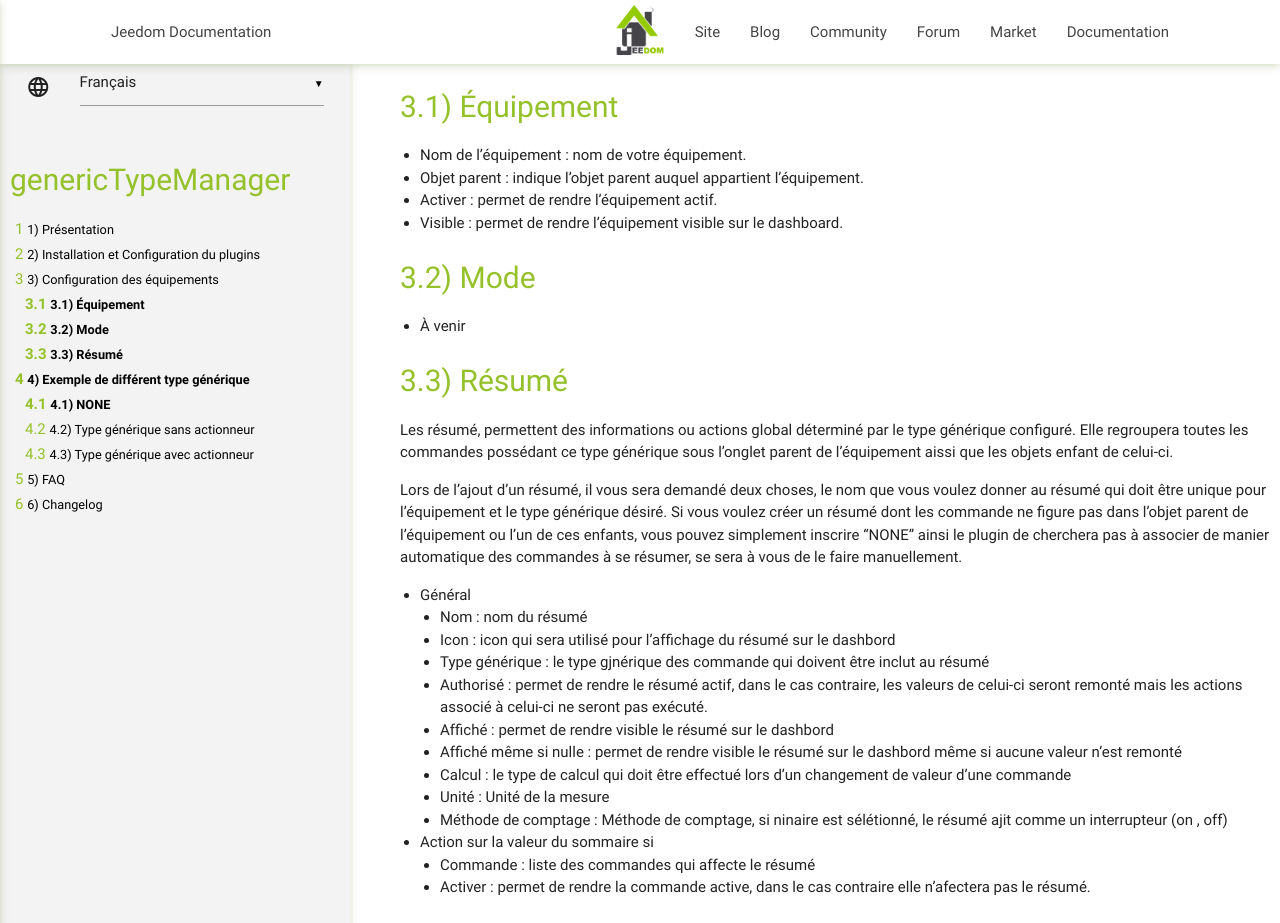
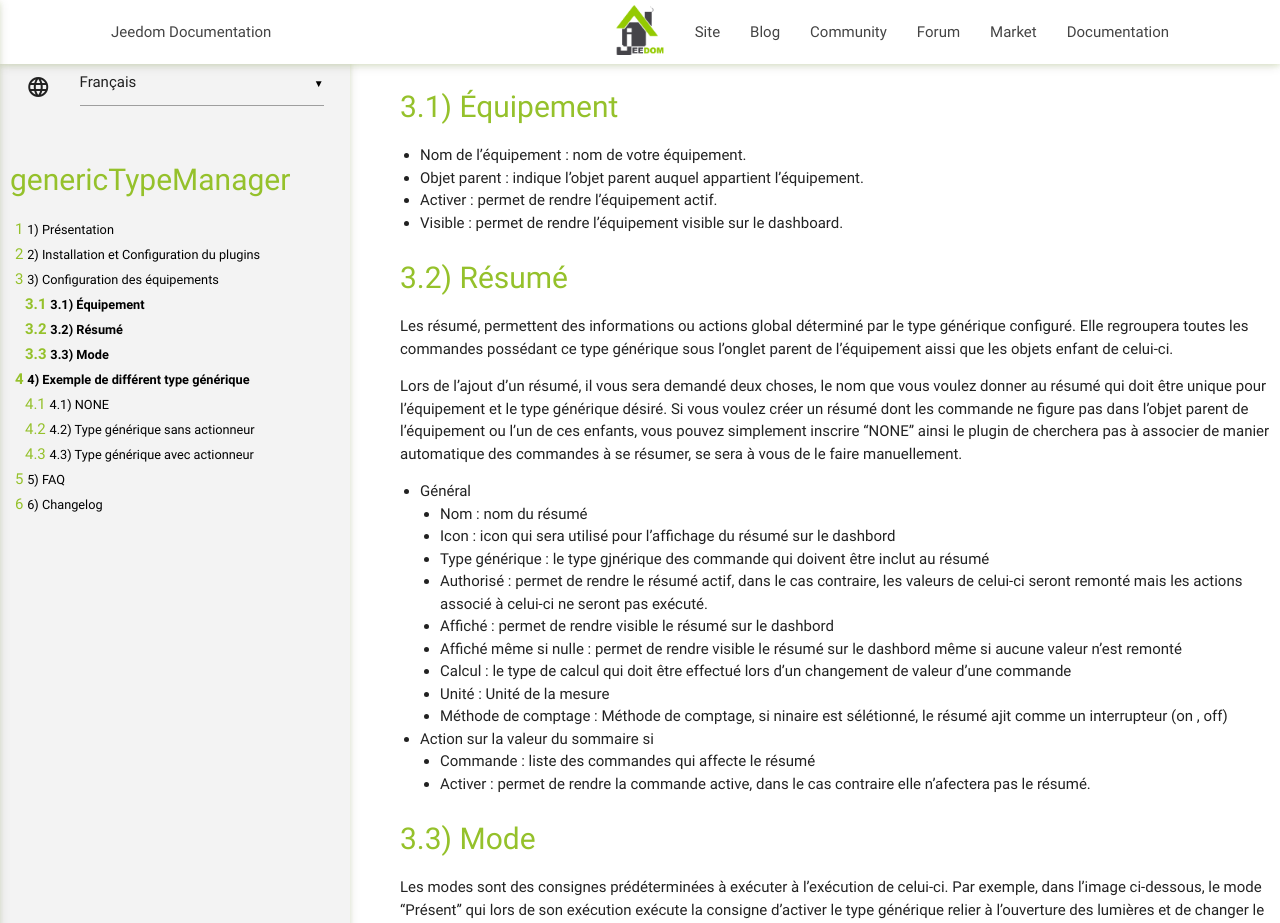
Before and after one commit to fobsoft/jeedom-plugins-documentation, a Jekyll site: the page built from genericTypeManager/fr_FR/index.md, in a window 1280 px wide and 1400 px high, scrolled down 1801 px. Shown: the top 923 px of the window. Built offline with Jekyll 4.4.1, drawn with Linux system fonts in a browser that asks for light colours; some of the changed text lies outside the part shown.

Commit message:
Correction de bug

```diff
--- a/genericTypeManager/fr_FR/index.md
+++ b/genericTypeManager/fr_FR/index.md
@@ -44,9 +44,6 @@
 * Activer : permet de rendre l’équipement actif.
 * Visible : permet de rendre l’équipement visible sur le dashboard.
 
-## Mode
-* À venir
-
 ## Résumé
 
 Les résumé, permettent des informations ou actions global déterminé par le type générique configuré. Elle regroupera toutes les commandes possédant ce type générique sous l'onglet parent de l'équipement aissi que les objets enfant de celui-ci.
@@ -65,6 +62,12 @@
 * Action sur la valeur du sommaire si
 	* Commande : liste des commandes qui affecte le résumé
 	* Activer : permet de rendre la commande active, dans le cas contraire elle n'afectera pas le résumé.
+
+## Mode
+Les modes sont des consignes prédéterminées à exécuter à l'exécution de celui-ci. Par exemple, dans l’image ci-dessous, le mode "Présent" qui lors de son exécution exécute la consigne d'activer le type générique relier à l'ouverture des lumières et de changer le mode de notre thermostat, il déterminerais en fait le comportement que l'équipement doit avoir lorsque je suis présent dans la pièce. Ici, rien n’est figé. Ont peut définir autant de modes que je le souhaitez pour les utiliser via des scénarios par exemple.
+Vous pouvez, pour une meilleur visualisation, configurer un icone à celui-ci.
+
+![Mode1](../images/Mode1.png)
 
 # Exemple de différent type générique
 Voici la configuration des équipements qui s'applique à toutes mes pièces internes qui me servent à les contrôler, dans ce cas, la pièce "RC - Pièce commune" qui est une pièce a aire ouverte incluant trois pièces distincte "RC - Sallon, RC - Salle à manger et RC - Cuisine". Ces trois pièces disposent de capteur de mouvements, luminosité et ouverture de porte et d'actionneur de lumières.
```
Also changed, not shown: twilio/fr_FR/changelog.md (+3 -0 lines), twilio/fr_FR/index.md (+2 -0 lines), genericTypeManager/images/RésuméNone.png, 1 other file.
